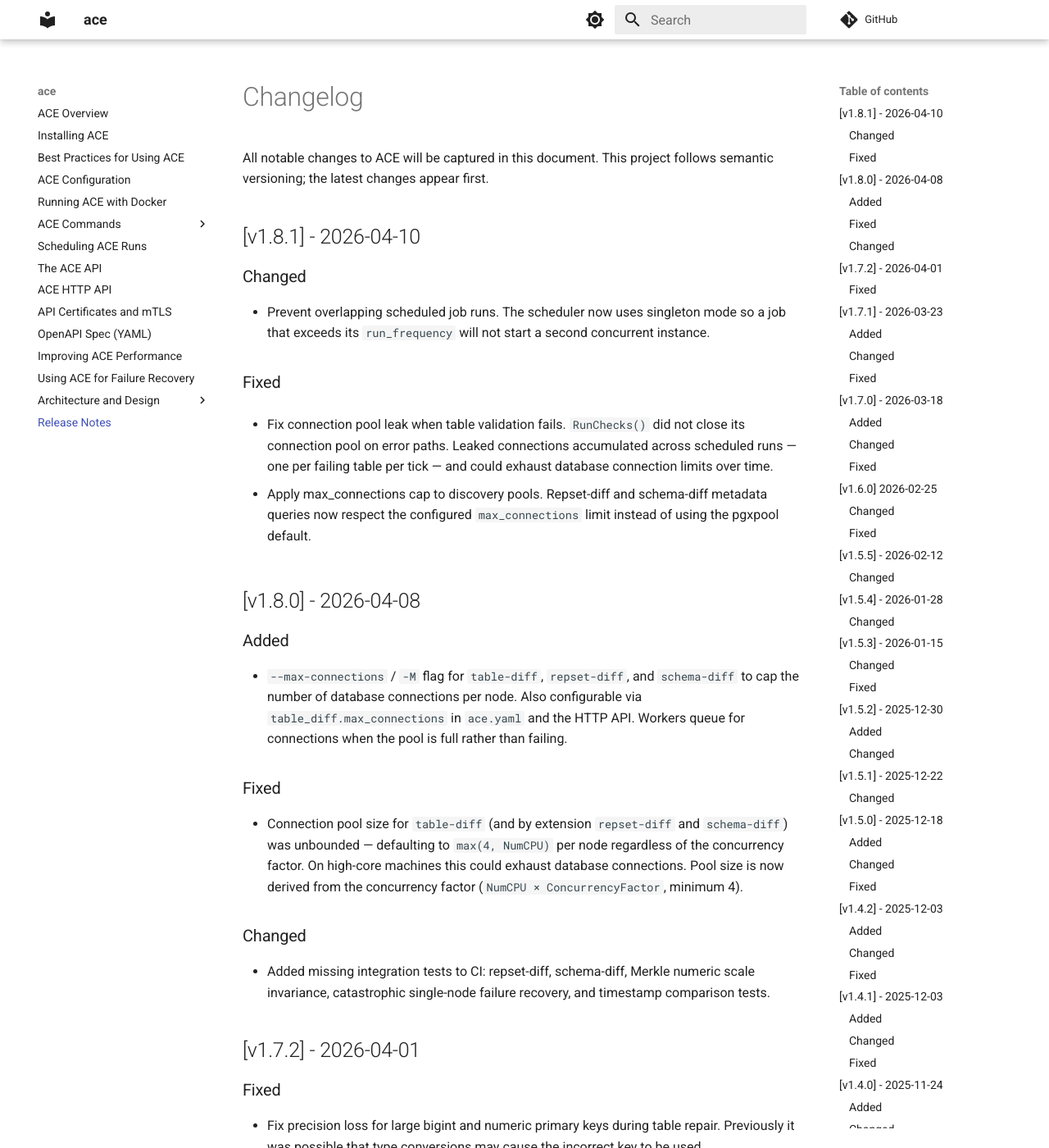
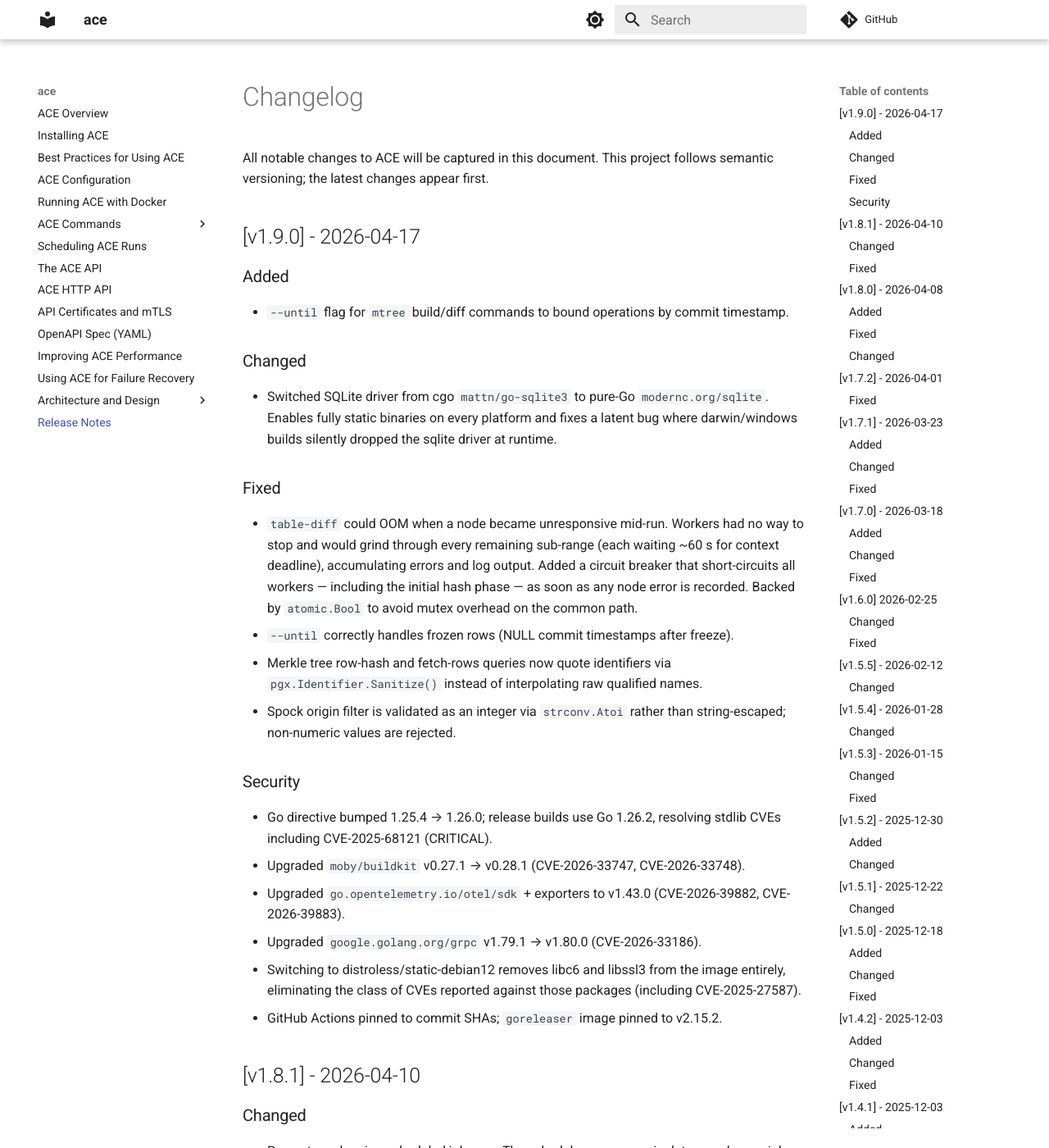
Before and after one commit to pgEdge/ace, an MkDocs documentation site: the page built from docs/CHANGELOG.md, in a window 1280 px wide and 1400 px high. Shown: the whole window at 82% size. Built offline with MkDocs 1.6.1 and Material for MkDocs 9.7.7, drawn with Linux system fonts in a browser that asks for light colours; comment, search, counter and statistics services are not loaded.

Commit message:
Prepare v1.9.0

```diff
--- a/docs/CHANGELOG.md
+++ b/docs/CHANGELOG.md
@@ -1,6 +1,28 @@
 # Changelog
 
 All notable changes to ACE will be captured in this document. This project follows semantic versioning; the latest changes appear first.
+
+## [v1.9.0] - 2026-04-17
+
+### Added
+- `--until` flag for `mtree` build/diff commands to bound operations by commit timestamp.
+
+### Changed
+- Switched SQLite driver from cgo `mattn/go-sqlite3` to pure-Go `modernc.org/sqlite`. Enables fully static binaries on every platform and fixes a latent bug where darwin/windows builds silently dropped the sqlite driver at runtime.
+
+### Fixed
+- `table-diff` could OOM when a node became unresponsive mid-run. Workers had no way to stop and would grind through every remaining sub-range (each waiting ~60 s for context deadline), accumulating errors and log output. Added a circuit breaker that short-circuits all workers — including the initial hash phase — as soon as any node error is recorded. Backed by `atomic.Bool` to avoid mutex overhead on the common path.
+- `--until` correctly handles frozen rows (NULL commit timestamps after freeze).
+- Merkle tree row-hash and fetch-rows queries now quote identifiers via `pgx.Identifier.Sanitize()` instead of interpolating raw qualified names.
+- Spock origin filter is validated as an integer via `strconv.Atoi` rather than string-escaped; non-numeric values are rejected.
+
+### Security
+- Go directive bumped 1.25.4 → 1.26.0; release builds use Go 1.26.2, resolving stdlib CVEs including CVE-2025-68121 (CRITICAL).
+- Upgraded `moby/buildkit` v0.27.1 → v0.28.1 (CVE-2026-33747, CVE-2026-33748).
+- Upgraded `go.opentelemetry.io/otel/sdk` + exporters to v1.43.0 (CVE-2026-39882, CVE-2026-39883).
+- Upgraded `google.golang.org/grpc` v1.79.1 → v1.80.0 (CVE-2026-33186).
+- Switching to distroless/static-debian12 removes libc6 and libssl3 from the image entirely, eliminating the class of CVEs reported against those packages (including CVE-2025-27587).
+- GitHub Actions pinned to commit SHAs; `goreleaser` image pinned to v2.15.2.
 
 ## [v1.8.1] - 2026-04-10
 
```
